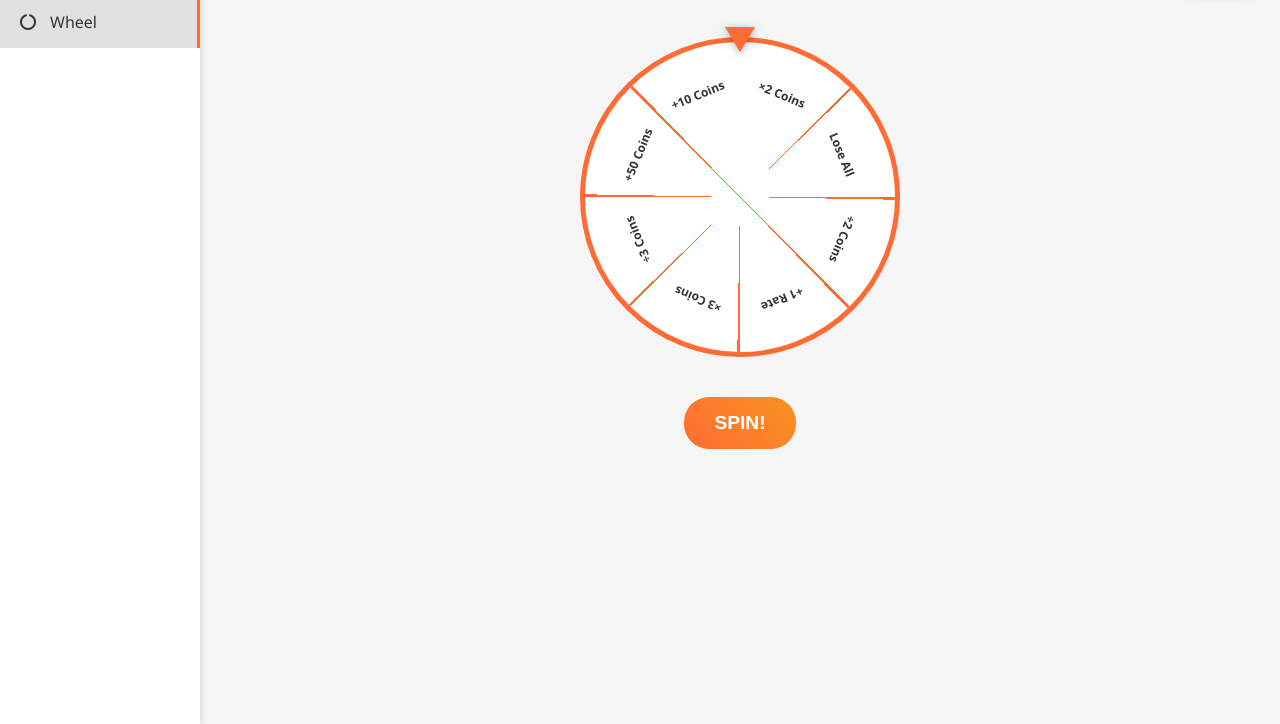
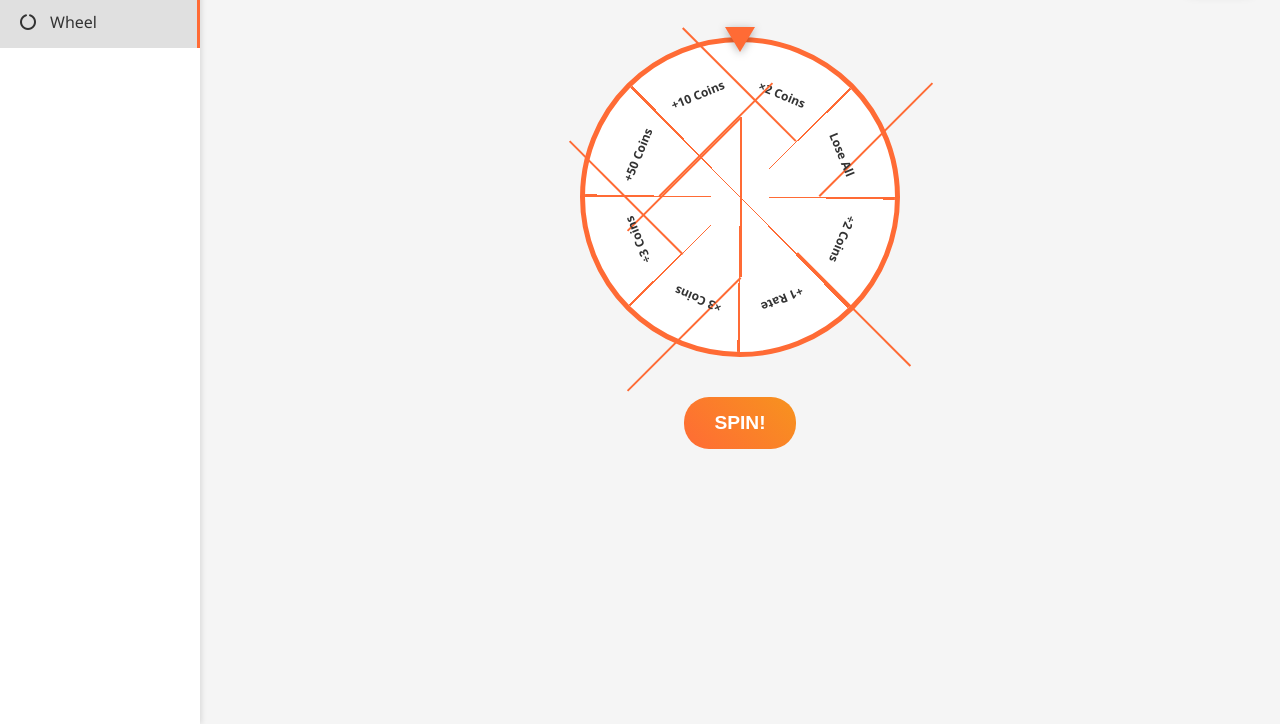
Before and after one commit to adigxd/adigxd.github.io, a plain HTML site: page index.html in a window 1280 px wide. Both pictures are taken after a click on the element "Wheel". Shown: the part 76-800 px from the top of the page. Drawn offline with Linux system fonts and the light colour scheme.

Commit message:
prod: coin wheel

```diff
--- a/script.js
+++ b/script.js
@@ -106,10 +106,12 @@ function spinWheel() {
     // Wait for animation to complete
     setTimeout(() => {
         // Calculate which segment the arrow points to
-        // The arrow points to the top (0 degrees), so we need to calculate
-        // which segment is at the top after the wheel stops
+        // The arrow points to the top (12 o'clock position)
+        // We need to find which segment is at the top after the wheel stops
         const normalizedAngle = finalAngle % 360;
-        const segmentIndex = Math.floor((360 - normalizedAngle) / segmentAngle) % 8;
+        // Since the wheel rotates clockwise, we need to find which segment is at the top
+        // The top position is 0 degrees, so we calculate which segment is there
+        const segmentIndex = Math.floor(normalizedAngle / segmentAngle) % 8;
 
         // Get the result based on the calculated segment
         const segments = document.querySelectorAll('.wheel-segment');
--- a/styles.css
+++ b/styles.css
@@ -195,17 +195,7 @@ body {
     position: relative;
     border: 5px solid #ff6b35;
     transition: transform 3s cubic-bezier(0.25, 0.46, 0.45, 0.94);
-    background: conic-gradient(
-        from 0deg,
-        white 0deg 45deg,
-        white 45deg 90deg,
-        white 90deg 135deg,
-        white 135deg 180deg,
-        white 180deg 225deg,
-        white 225deg 270deg,
-        white 270deg 315deg,
-        white 315deg 360deg
-    );
+    background: white;
 }
 
 .wheel::before {
@@ -232,6 +222,103 @@ body {
         #ff6b35 315deg 316deg,
         transparent 316deg 360deg
     );
+}
+
+/* Add solid border lines using pseudo-elements */
+.wheel::after {
+    content: '';
+    position: absolute;
+    top: 50%;
+    left: 50%;
+    width: 2px;
+    height: 160px;
+    background: #ff6b35;
+    transform-origin: 0 0;
+    transform: translateY(-50%) rotate(0deg);
+}
+
+.wheel-segment:nth-child(1)::before {
+    content: '';
+    position: absolute;
+    top: 50%;
+    left: 50%;
+    width: 2px;
+    height: 160px;
+    background: #ff6b35;
+    transform-origin: 0 0;
+    transform: translateY(-50%) rotate(45deg);
+}
+
+.wheel-segment:nth-child(2)::before {
+    content: '';
+    position: absolute;
+    top: 50%;
+    left: 50%;
+    width: 2px;
+    height: 160px;
+    background: #ff6b35;
+    transform-origin: 0 0;
+    transform: translateY(-50%) rotate(90deg);
+}
+
+.wheel-segment:nth-child(3)::before {
+    content: '';
+    position: absolute;
+    top: 50%;
+    left: 50%;
+    width: 2px;
+    height: 160px;
+    background: #ff6b35;
+    transform-origin: 0 0;
+    transform: translateY(-50%) rotate(135deg);
+}
+
+.wheel-segment:nth-child(4)::before {
+    content: '';
+    position: absolute;
+    top: 50%;
+    left: 50%;
+    width: 2px;
+    height: 160px;
+    background: #ff6b35;
+    transform-origin: 0 0;
+    transform: translateY(-50%) rotate(180deg);
+}
+
+.wheel-segment:nth-child(5)::before {
+    content: '';
+    position: absolute;
+    top: 50%;
+    left: 50%;
+    width: 2px;
+    height: 160px;
+    background: #ff6b35;
+    transform-origin: 0 0;
+    transform: translateY(-50%) rotate(225deg);
+}
+
+.wheel-segment:nth-child(6)::before {
+    content: '';
+    position: absolute;
+    top: 50%;
+    left: 50%;
+    width: 2px;
+    height: 160px;
+    background: #ff6b35;
+    transform-origin: 0 0;
+    transform: translateY(-50%) rotate(270deg);
+}
+
+.wheel-segment:nth-child(7)::before {
+    content: '';
+    position: absolute;
+    top: 50%;
+    left: 50%;
+    width: 2px;
+    height: 160px;
+    background: #ff6b35;
+    transform-origin: 0 0;
+    transform: translateY(-50%) rotate(315deg);
 }
 
 .wheel-segment {
```
